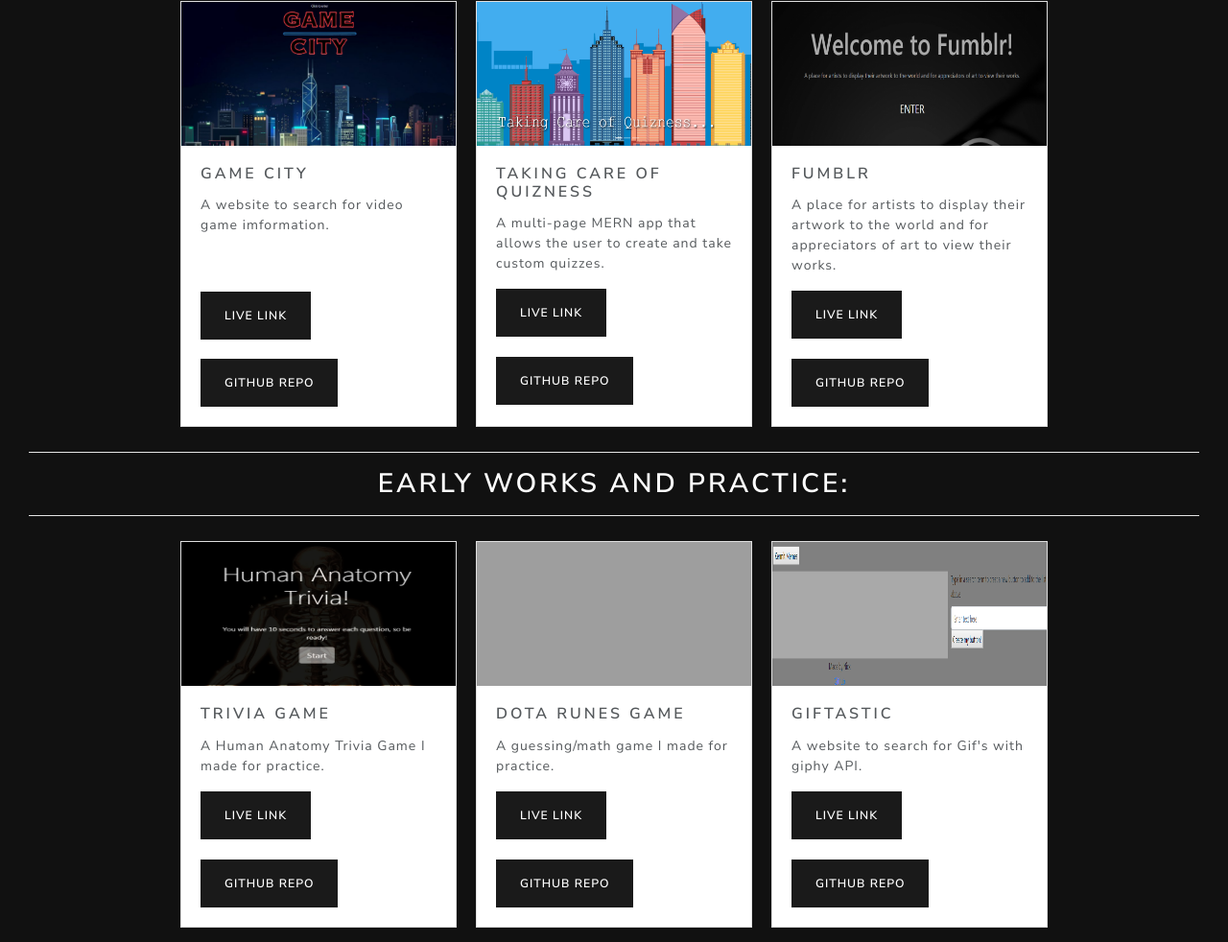
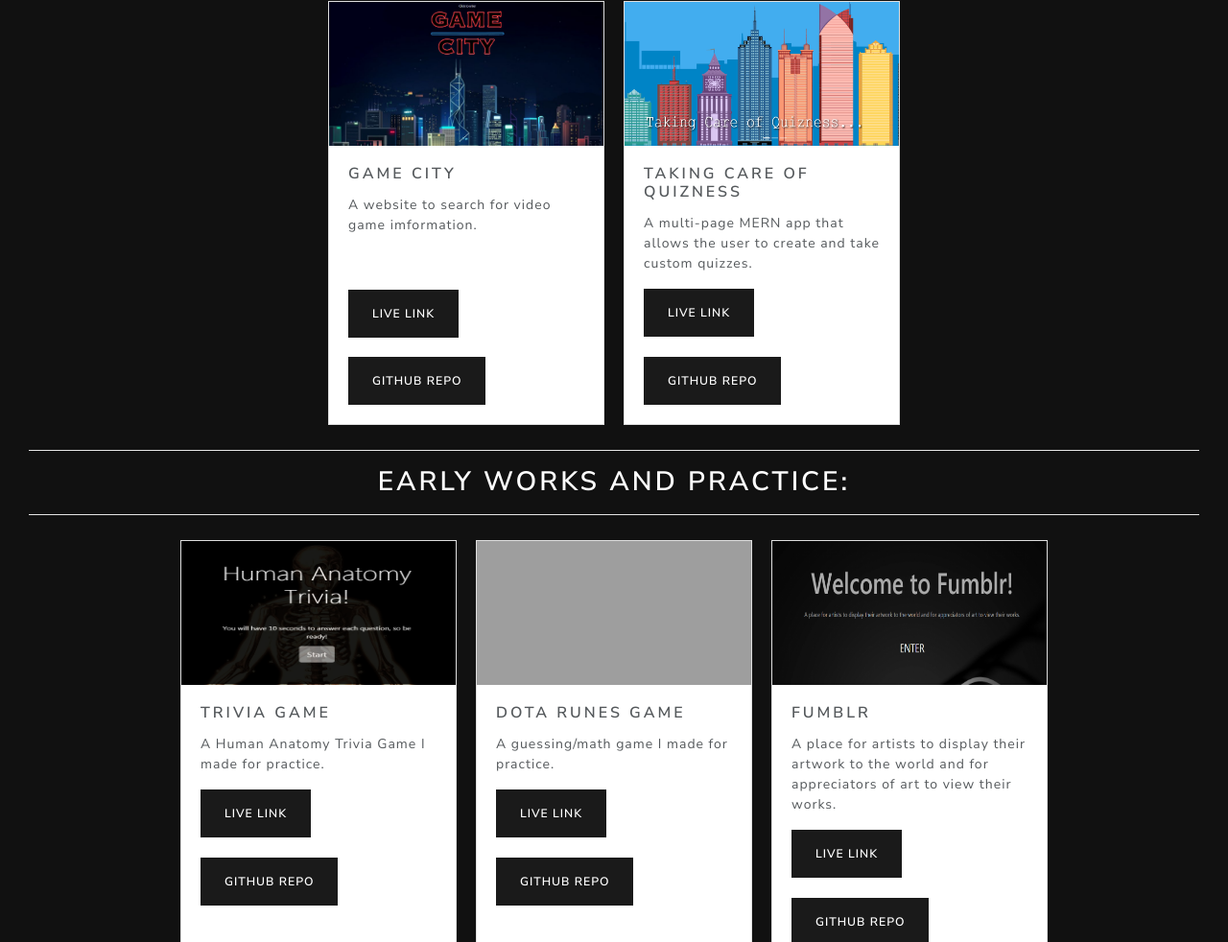
Before and after one commit to nfarrell87/Portfolio, a plain HTML site: page portfolio.html in a window 1280 px wide. Shown: the part 335-1317 px from the top of the page at 96% size. Drawn offline with nearby package versions, Linux system fonts and the light colour scheme; grey boxes are pictures that could not be loaded.

Commit message:
added linkedin to contacts and changed featured projects

```diff
--- a/portfolio.html
+++ b/portfolio.html
@@ -56,25 +56,15 @@
                     </div>
                 </div>
                 <div class="card" style="width: 18rem;">
-                        <img src="assets\images\TakingCareOfQuizness.PNG" class="card-img-top" alt="Taking Care of Quizness">
+                    <img src="assets\images\TakingCareOfQuizness.PNG" class="card-img-top"
+                        alt="Taking Care of Quizness">
                     <div class="card-body">
                         <h5 class="card-title">Taking Care of Quizness</h5>
-                            <p class="card-text">A multi-page MERN app that allows the user to create and take custom quizzes.</p>
+                        <p class="card-text">A multi-page MERN app that allows the user to create and take custom
+                            quizzes.</p>
                         <a target="_blank" href="https://mighty-caverns-44381.herokuapp.com/"
                             class="btn btn-primary">Live Link</a><br><br>
                         <a target="_blank" href="https://github.com/nfarrell87/Project-Three-Repo"
-                                class="btn btn-primary">Github
-                                Repo</a>
-                        </div>
-                    </div>
-                    <div class="card" style="width: 18rem;">
-                            <img src="assets\images\Fumblr.PNG" class="card-img-top" alt="Fumblr">
-                            <div class="card-body">
-                                <h5 class="card-title">Fumblr</h5>
-                                <p class="card-text">A place for artists to display their artwork to the world and for appreciators of art to view their works.</p>
-                                <a target="_blank" href="https://hidden-tor-94730.herokuapp.com"
-                                    class="btn btn-primary">Live Link</a><br><br>
-                                <a target="_blank" href="https://github.com/nfarrell87/Project-2"
                             class="btn btn-primary">Github
                             Repo</a>
                     </div>
@@ -91,8 +81,7 @@
                     <div class="card-body">
                         <h5 class="card-title">Trivia Game</h5>
                         <p class="card-text">A Human Anatomy Trivia Game I made for practice.</p>
-                            <a target="_blank" href="https://nfarrell87.github.io/TriviaGame/"
-                                class="btn btn-primary">Live
+                        <a target="_blank" href="https://nfarrell87.github.io/TriviaGame/" class="btn btn-primary">Live
                             Link</a><br><br>
                         <a target="_blank" href="https://github.com/nfarrell87/TriviaGame"
                             class="btn btn-primary">Github Repo</a>
@@ -103,11 +92,22 @@
                     <div class="card-body">
                         <h5 class="card-title">DOTA Runes Game</h5>
                         <p class="card-text">A guessing/math game I made for practice.</p>
-                            <a target="_blank" href="https://nfarrell87.github.io/Unit-4-game/"
-                                class="btn btn-primary">Live
+                        <a target="_blank" href="https://nfarrell87.github.io/Unit-4-game/" class="btn btn-primary">Live
                             Link</a><br><br>
                         <a target="_blank" href="https://github.com/nfarrell87/Unit-4-game"
                             class="btn btn-primary">Github Repo</a>
+                    </div>
+                </div>
+                <div class="card" style="width: 18rem;">
+                    <img src="assets\images\Fumblr.PNG" class="card-img-top" alt="Fumblr">
+                    <div class="card-body">
+                        <h5 class="card-title">Fumblr</h5>
+                        <p class="card-text">A place for artists to display their artwork to the world and for
+                            appreciators of art to view their works.</p>
+                        <a target="_blank" href="https://hidden-tor-94730.herokuapp.com" class="btn btn-primary">Live
+                            Link</a><br><br>
+                        <a target="_blank" href="https://github.com/nfarrell87/Project-2" class="btn btn-primary">Github
+                            Repo</a>
                     </div>
                 </div>
                 <div class="card" style="width: 18rem;">
@@ -115,11 +115,9 @@
                     <div class="card-body">
                         <h5 class="card-title">GifTastic</h5>
                         <p class="card-text">A website to search for Gif's with giphy API.</p>
-                            <a target="_blank" href="https://nfarrell87.github.io/GifTastic/"
-                                class="btn btn-primary">Live
+                        <a target="_blank" href="https://nfarrell87.github.io/GifTastic/" class="btn btn-primary">Live
                             Link</a><br><br>
-                            <a target="_blank" href="https://github.com/nfarrell87/GifTastic"
-                                class="btn btn-primary">Github
+                        <a target="_blank" href="https://github.com/nfarrell87/GifTastic" class="btn btn-primary">Github
                             Repo</a>
                     </div>
                 </div>
@@ -150,7 +148,8 @@
                     <div class="card-body">
                         <h5 class="card-title">Bamazon</h5>
                         <p class="card-text">A node app designed for e-commerce</p>
-                            <a target="_blank" href="https://nfarrell87.github.io/Bamazon/" class="btn cardBtn1 btn-primary">Live
+                        <a target="_blank" href="https://nfarrell87.github.io/Bamazon/"
+                            class="btn cardBtn1 btn-primary">Live
                             Link</a><br><br>
                         <a target="_blank" href="https://github.com/nfarrell87/Bamazon"
                             class="btn cardBtn2 btn-primary">Github
@@ -186,8 +185,7 @@
                         <h5 class="card-title">DOTA 2 Scraper</h5>
                         <p class="card-text">A website that scrapes the DOTA 2 reddit for articles, users can save
                             specific articles and make/delete comments.</p>
-                            <a target="_blank" href="https://secret-ocean-30255.herokuapp.com/"
-                                class="btn btn-primary">Live
+                        <a target="_blank" href="https://secret-ocean-30255.herokuapp.com/" class="btn btn-primary">Live
                             Link</a><br><br>
                         <a target="_blank" href="https://github.com/nfarrell87/scrapingpractice"
                             class="btn btn-primary">Github Repo</a>
```
Also changed, not shown: contact.html (+6 -0 lines). Lines whose indentation alone changed are shown as unchanged.
